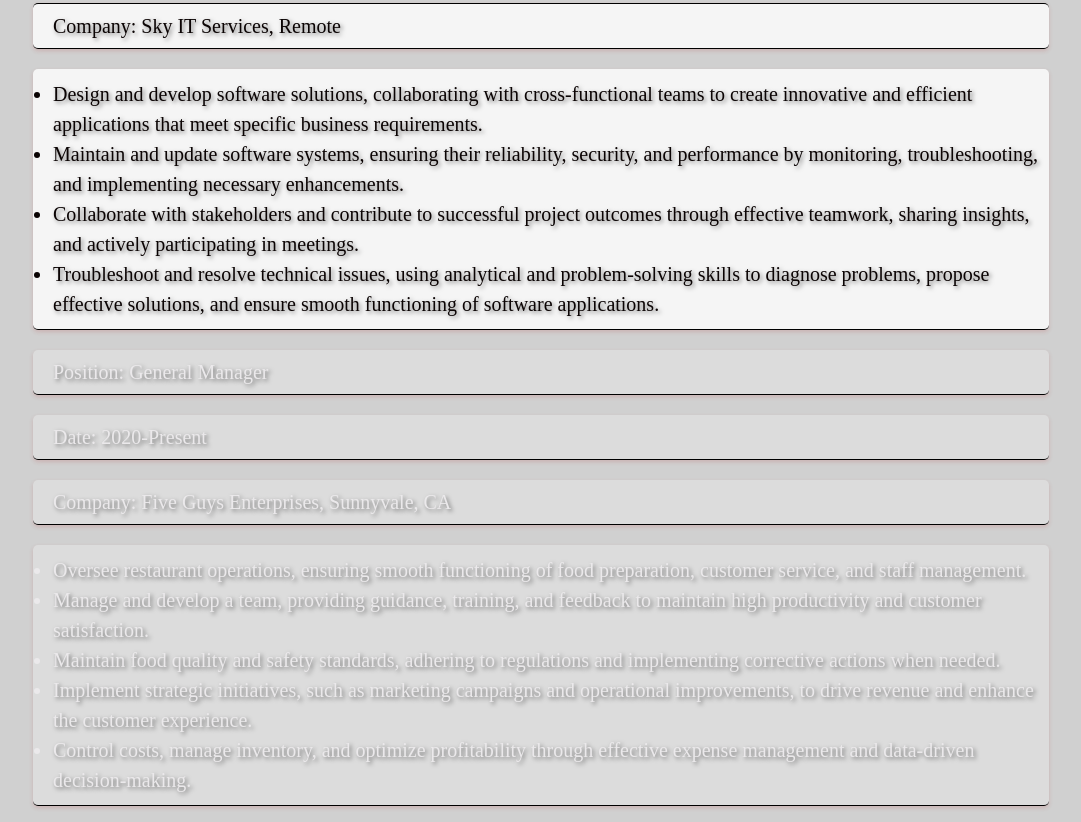
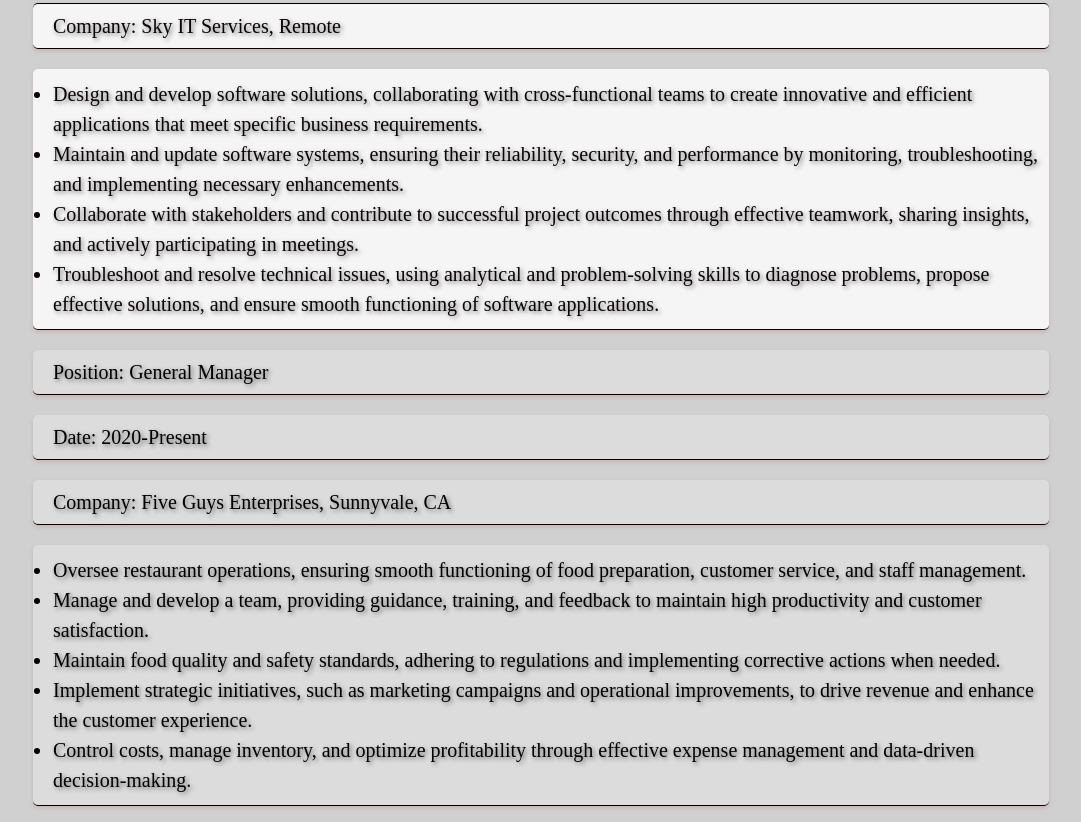
Before and after one commit to AdamSabry1233/project-portfolio, a website: page index.html in a window 1280 px wide. Shown: the part 2840-3662 px from the top of the page, without its empty margins (149-1230 px from the left). Drawn offline with nearby package versions, Linux system fonts and the light colour scheme.

Commit message:
Another color change

```diff
--- a/portfoliostyles.css
+++ b/portfoliostyles.css
@@ -147,7 +147,7 @@
         border-radius: 5px;
         box-shadow: 0 2px 4px rgba(187, 65, 65, 0.2);
         padding-left: 20px; /* Adjust the value as needed */
-        color: #ebe9eb; /* Change the font color to red */
+        color: black; /* Change the font color to red */
         background-color:gainsboro; /* Change the background color to light gray */
         border-bottom: 1px solid #000000; /* Add a bottom border */
         padding-bottom: 10px; /* Adjust the value as needed */
```
